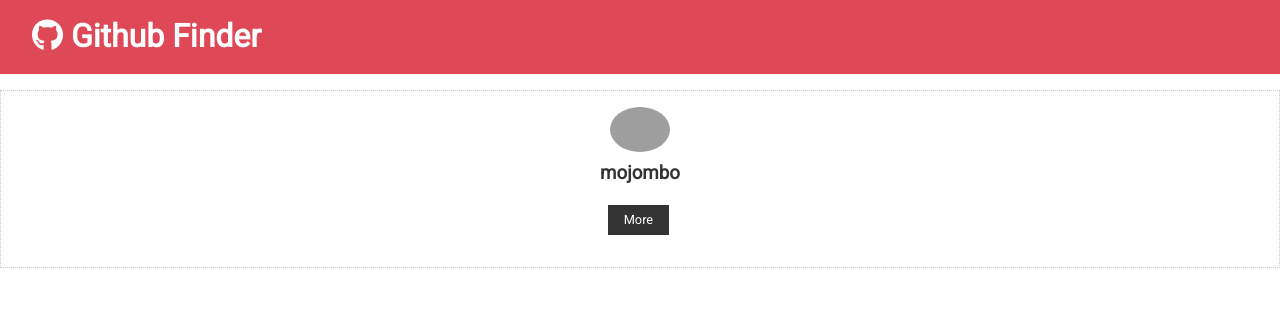
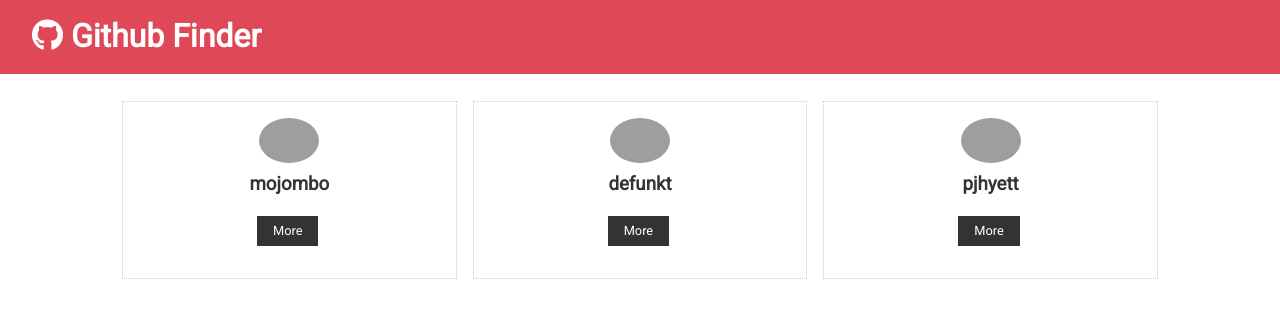
Before and after one commit to MicrosoftWord12/github-finder, a React (Create React App) app: page / in a window 1280 px wide. Shown: the top 318 px of the page. Built offline with nearby package versions, Linux system fonts and the light colour scheme; grey boxes are pictures that could not be loaded.

Commit message:
Lecture 6 Ending

```diff
--- a/src/App.js
+++ b/src/App.js
@@ -1,6 +1,6 @@
 import './App.css';
 import Navbar from './components/Layout/Navbar';
-import UserItem from './components/Users/UserItem';
+import Users from './components/Users/Users';
 import React, { Component } from 'react';
 
 class App extends Component {
@@ -8,7 +8,9 @@
 		return (
 			<div className='App'>
 				<Navbar />
-				<UserItem />
+				<div className='container'>
+					<Users />
+				</div>
 			</div>
 		);
 	}
--- a/src/components/Users/UserItem.js
+++ b/src/components/Users/UserItem.js
@@ -1,15 +1,8 @@
 import React, { Component } from 'react';
 
 export class UserItem extends Component {
-	state = {
-		id: 'id',
-		login: 'mojombo',
-		avatar_url: 'https://avatars.githubusercontent.com/u/1?v=4',
-		html_url: 'https://github.com/mojombo',
-	};
-
 	render() {
-		const { avatar_url, login, html_url } = this.state;
+		const { avatar_url, login, html_url } = this.props.user;
 		return (
 			<div className='card text-center'>
 				<img src={avatar_url} alt='' className='round-img' style={{ width: '60px' }} />
--- /dev/null
+++ b/src/components/Users/Users.js
@@ -0,0 +1,44 @@
+import React, { Component } from 'react';
+import UserItem from './UserItem';
+
+class Users extends Component {
+	state = {
+		users: [
+			{
+				id: '1',
+				login: 'mojombo',
+				avatar_url: 'https://avatars.githubusercontent.com/u/1?v=4',
+				html_url: 'https://github.com/mojombo',
+			},
+			{
+				id: '2',
+				login: 'defunkt',
+				avatar_url: 'https://avatars.githubusercontent.com/u/2?v=4',
+				html_url: 'https://github.com/defunkt',
+			},
+			{
+				id: '3',
+				login: 'pjhyett',
+				avatar_url: 'https://avatars.githubusercontent.com/u/3?v=4',
+				html_url: 'https://github.com/pjhyett',
+			},
+		],
+	};
+	render() {
+		return (
+			<div style={userStyle}>
+				{this.state.users.map((user) => (
+					<UserItem key={user.id} user={user} />
+				))}
+			</div>
+		);
+	}
+}
+
+const userStyle = {
+	display: 'grid',
+	gridTemplateColumns: 'repeat(3, 1fr)',
+	gridGap: '1rem',
+};
+
+export default Users;
```
